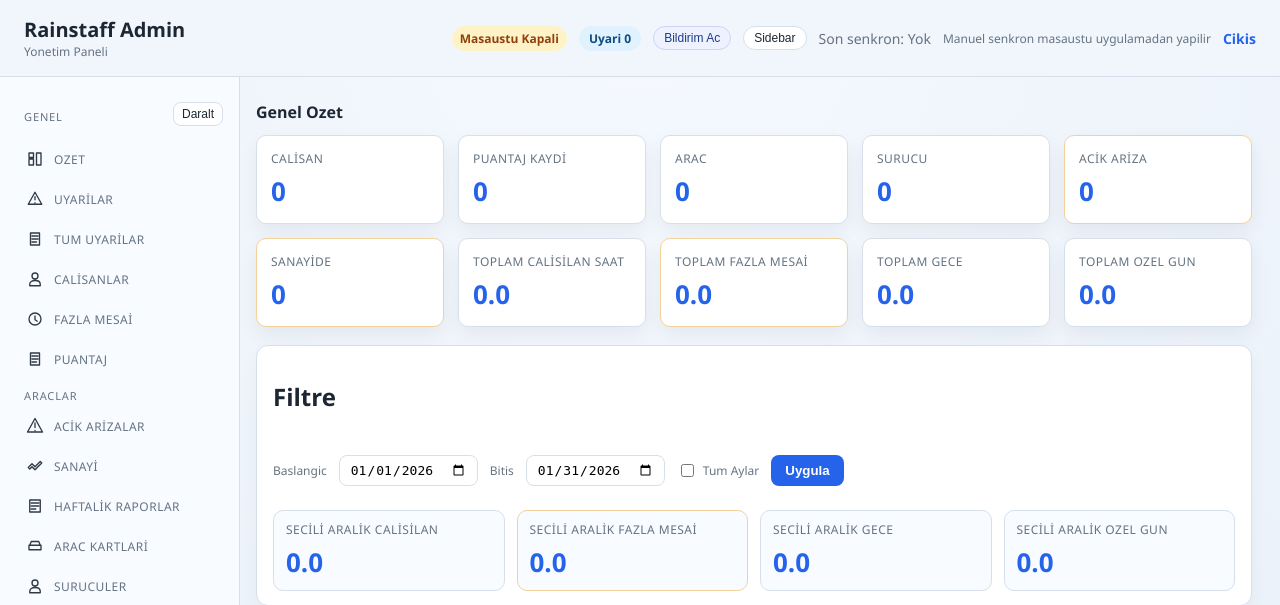
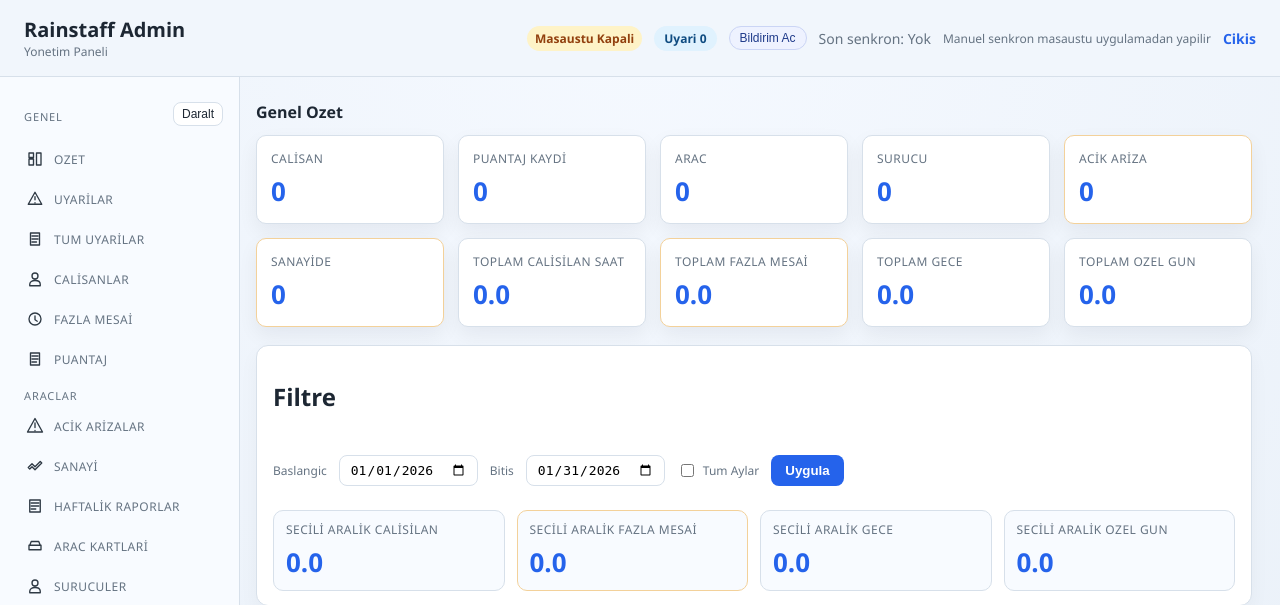
Before and after one commit to yabujinnn06/rainstaff, a Flask app: page / in a window 1280 px wide. Shown: the top 605 px of the page. Run offline with Flask 3, Linux system fonts and the light colour scheme; a user stored in the database is signed in.

Commit message:
Move sidebar toggle into sidebar

```diff
--- a/server/static/style.css
+++ b/server/static/style.css
@@ -188,20 +188,6 @@ body {
 
 .notify-btn:hover {
   background: #e0e7ff;
-}
-
-.sidebar-btn {
-  border: 1px solid var(--border);
-  background: white;
-  color: var(--text);
-  padding: 4px 10px;
-  border-radius: 999px;
-  font-size: 12px;
-  cursor: pointer;
-}
-
-.sidebar-btn:hover {
-  background: #f1f5f9;
 }
 
 .notification-bar {
--- a/server/templates/dashboard.html
+++ b/server/templates/dashboard.html
@@ -23,7 +23,6 @@
           Uyari {{ alert_counts.total }}
         </a>
         <button class="notify-btn" id="notifyBtn" type="button">Bildirim Ac</button>
-        <button class="sidebar-btn" id="sidebarHide" type="button">Sidebar</button>
         Son senkron: {{ last_sync or 'Yok' }}
         <span class="hint">Manuel senkron masaustu uygulamadan yapilir</span>
         <a class="logout" href="/logout">Cikis</a>
@@ -718,7 +717,6 @@
       const sidebarToggle = document.getElementById("sidebarToggle");
       const sidebarBackdrop = document.getElementById("sidebarBackdrop");
       const sidebarCollapse = document.getElementById("sidebarCollapse");
-      const sidebarHide = document.getElementById("sidebarHide");
       const toggleSidebar = () => {
         document.body.classList.remove("sidebar-hidden");
         document.body.classList.remove("sidebar-collapsed");
@@ -734,6 +732,7 @@
       }
       if (sidebarCollapse) {
         sidebarCollapse.addEventListener("click", () => {
+          document.body.classList.remove("sidebar-hidden");
           document.body.classList.toggle("sidebar-collapsed");
           sidebarCollapse.textContent = document.body.classList.contains("sidebar-collapsed")
             ? "Genislet"
@@ -742,13 +741,6 @@
         sidebarCollapse.textContent = document.body.classList.contains("sidebar-collapsed")
           ? "Genislet"
           : "Daralt";
-      }
-      if (sidebarHide) {
-        sidebarHide.addEventListener("click", () => {
-          document.body.classList.toggle("sidebar-hidden");
-          document.body.classList.remove("sidebar-open");
-          document.body.classList.remove("sidebar-collapsed");
-        });
       }
       document.querySelectorAll(".sidebar a").forEach((link) => {
         link.addEventListener("click", () => {
```
